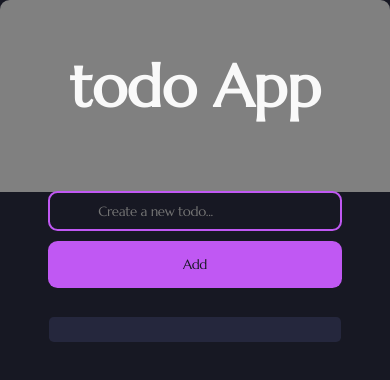
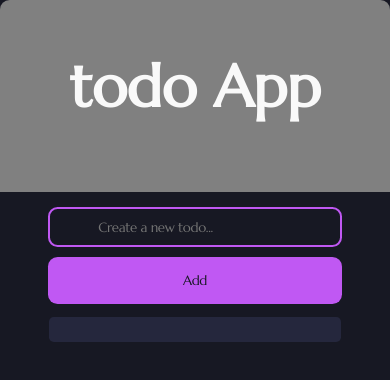
Before and after one commit to chopstixd/Todo-App, a plain HTML site: page index.html in a window 390 px wide. Drawn offline with Linux system fonts and the light colour scheme.

Commit message:
Update styles.css

```diff
--- a/styles.css
+++ b/styles.css
@@ -163,7 +163,7 @@ input[type="checkbox"] {
     display: flex;
     flex-direction: column;
     align-items: center;
-    row-gap: 3rem;
+    row-gap: 4rem;
   }
   .main-container {
     width: 100%;
```
